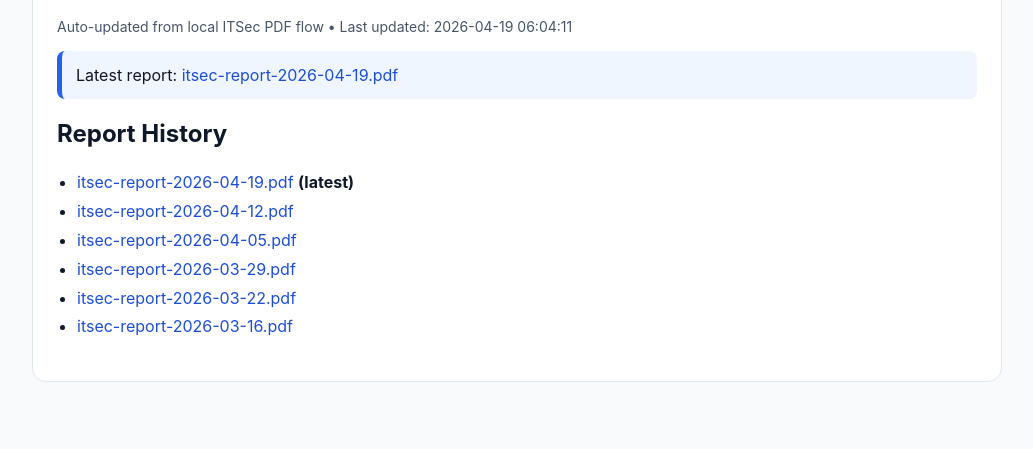
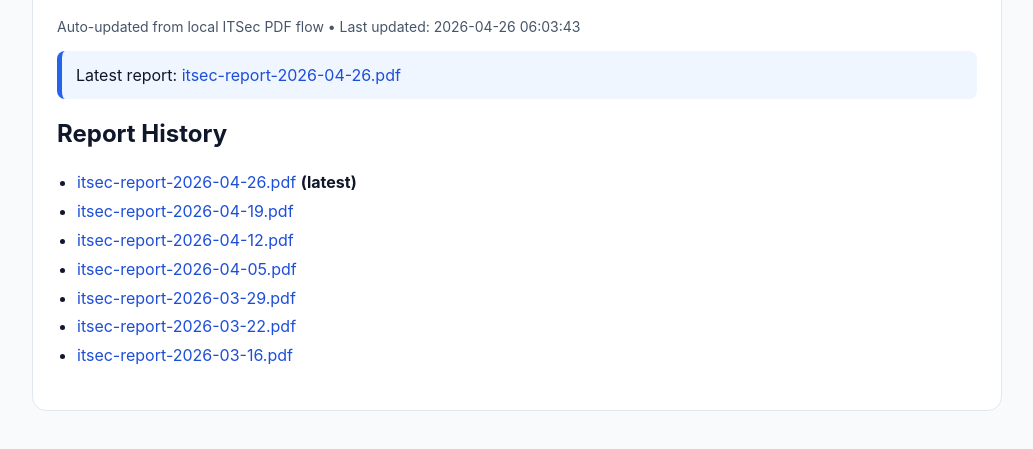
Before and after one commit to Nathan9745354/OpenClaw-Free-Security-Threat-Intel, a plain HTML site: page index.html in a window 1280 px wide. Shown: the part 99-548 px from the top of the page, without its empty margins (0-1033 px from the left). Drawn offline with Linux system fonts and the light colour scheme.

Commit message:
Publish ITSec report 2026-04-26

```diff
--- a/index.html
+++ b/index.html
@@ -18,11 +18,11 @@
 <body>
   <div class="card">
     <h1>OpenClaw Free Security Threat Intel</h1>
-    <div class="meta">Auto-updated from local ITSec PDF flow • Last updated: 2026-04-19 06:04:11</div>
-    <div class="latest">Latest report: <a href="itsec-report-2026-04-19.pdf">itsec-report-2026-04-19.pdf</a></div>
+    <div class="meta">Auto-updated from local ITSec PDF flow • Last updated: 2026-04-26 06:03:43</div>
+    <div class="latest">Latest report: <a href="itsec-report-2026-04-26.pdf">itsec-report-2026-04-26.pdf</a></div>
     <h2>Report History</h2>
     <ul>
-      <li><a href="itsec-report-2026-04-19.pdf">itsec-report-2026-04-19.pdf</a> <strong>(latest)</strong></li><li><a href="itsec-report-2026-04-12.pdf">itsec-report-2026-04-12.pdf</a></li><li><a href="itsec-report-2026-04-05.pdf">itsec-report-2026-04-05.pdf</a></li><li><a href="itsec-report-2026-03-29.pdf">itsec-report-2026-03-29.pdf</a></li><li><a href="itsec-report-2026-03-22.pdf">itsec-report-2026-03-22.pdf</a></li><li><a href="itsec-report-2026-03-16.pdf">itsec-report-2026-03-16.pdf</a></li>
+      <li><a href="itsec-report-2026-04-26.pdf">itsec-report-2026-04-26.pdf</a> <strong>(latest)</strong></li><li><a href="itsec-report-2026-04-19.pdf">itsec-report-2026-04-19.pdf</a></li><li><a href="itsec-report-2026-04-12.pdf">itsec-report-2026-04-12.pdf</a></li><li><a href="itsec-report-2026-04-05.pdf">itsec-report-2026-04-05.pdf</a></li><li><a href="itsec-report-2026-03-29.pdf">itsec-report-2026-03-29.pdf</a></li><li><a href="itsec-report-2026-03-22.pdf">itsec-report-2026-03-22.pdf</a></li><li><a href="itsec-report-2026-03-16.pdf">itsec-report-2026-03-16.pdf</a></li>
     </ul>
   </div>
 </body>
```
Also changed, not shown: 1 other file.
